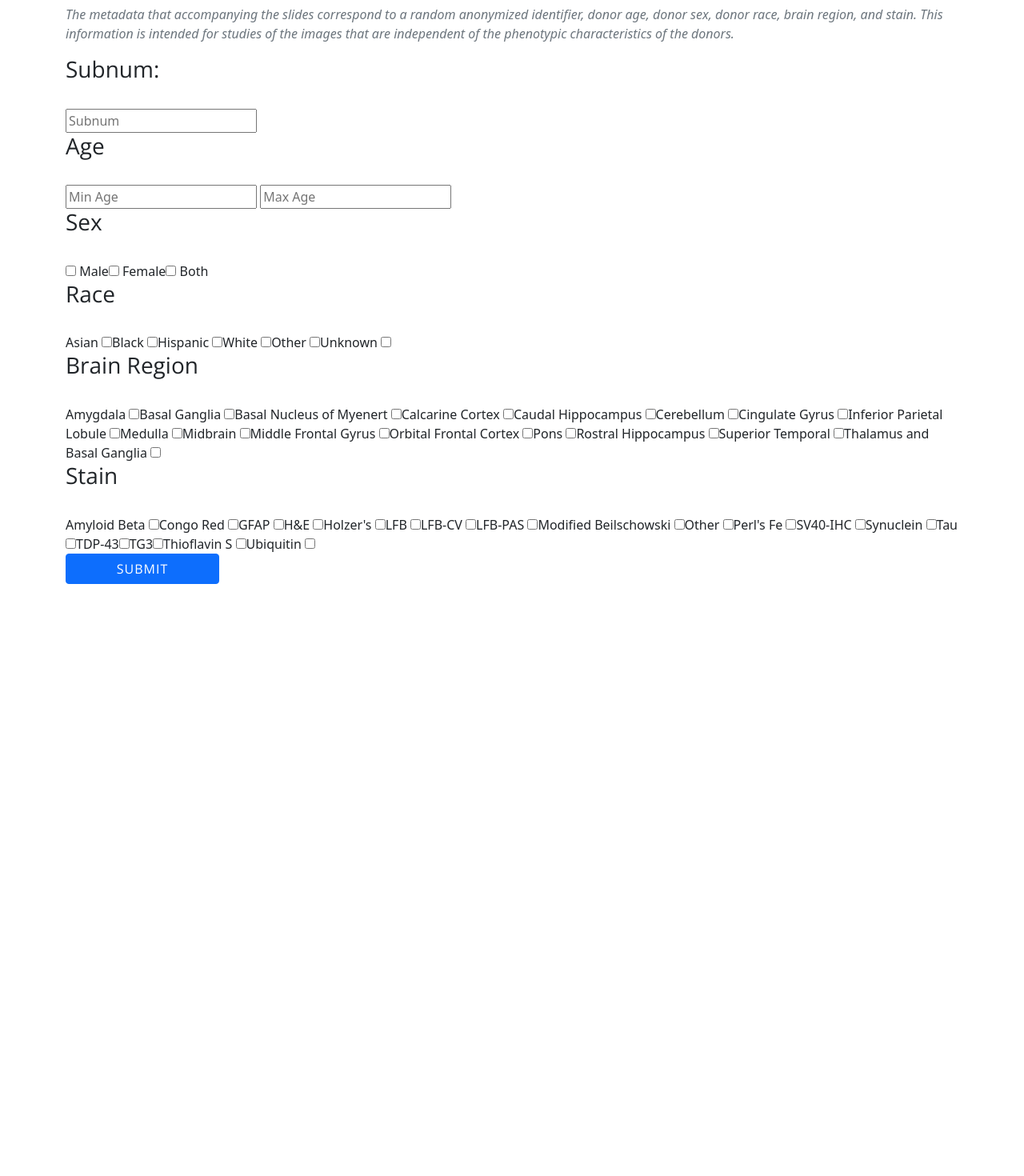
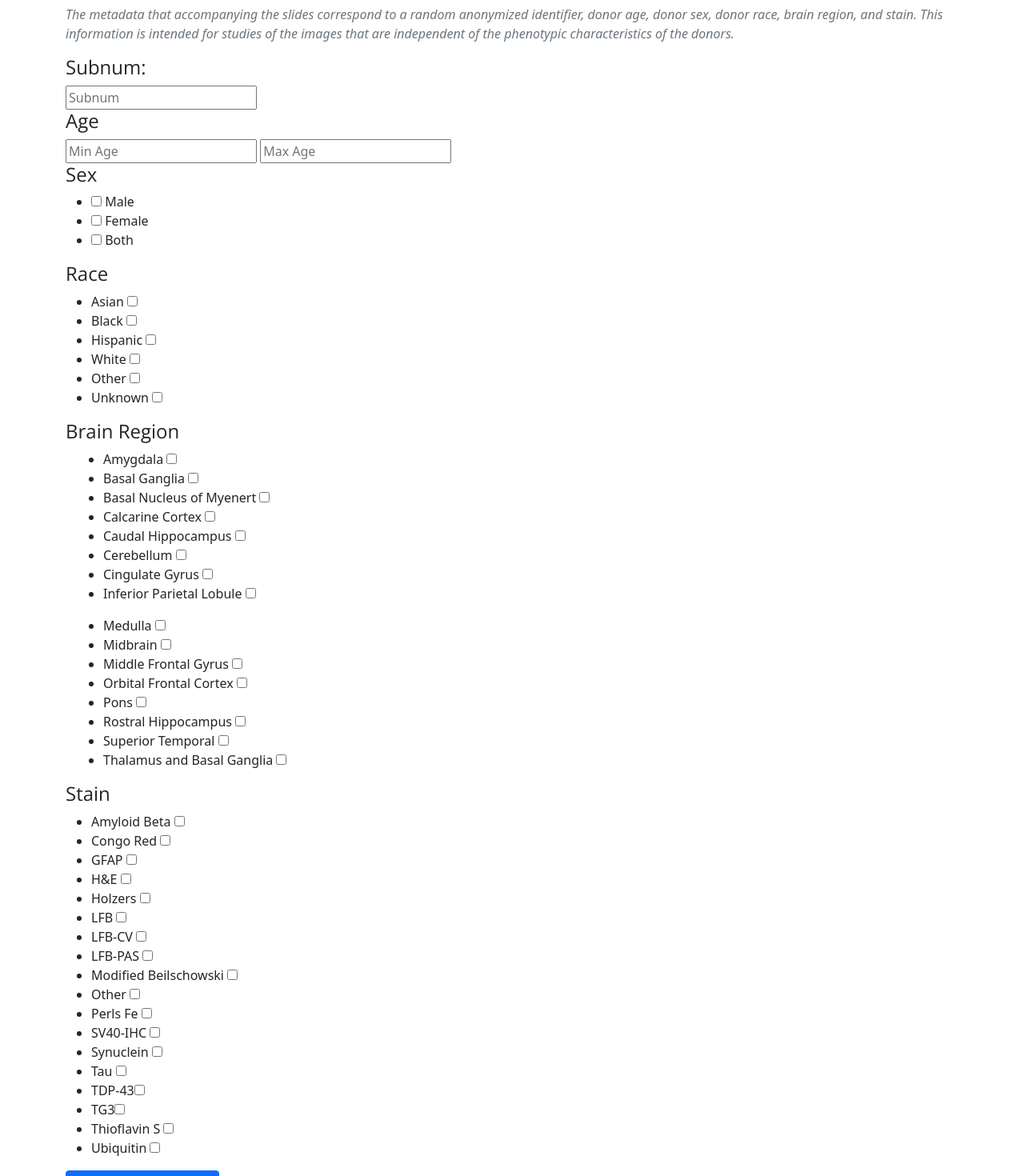
Before and after one commit to Akouvik/nbtr-web, a React (Create React App) app: page /slides in a window 1280 px wide. Shown: the part 380-1850 px from the top of the page at 80% size. Before the commit the page ends 1110 px from the top, so only its background shows below. Built offline with nearby package versions, Linux system fonts and the light colour scheme.

Commit message:
checkboxes implemented for slides

```diff
--- a/src/routes/Slides/SlideFormsandInputs.js
+++ b/src/routes/Slides/SlideFormsandInputs.js
@@ -9,73 +9,88 @@ const SlideFormsandInputs = () =>{
         <form className="slideform" onSubmit={handleSubmit} >
             <div className="mx-auto">
              <div>
-                <h3> Subnum: </h3>  <br/>
+                <h4> Subnum: </h4>
                 <input type="text" placeholder="Subnum" name="subnum" />
              </div>
 
             <div>
-                <h3> Age </h3>  <br/>
+                <h4> Age </h4>
                 <input type="number" placeholder="Min Age" /> <input type="number" placeholder="Max Age" />
             </div>
 
             <div>
-                <h3> Sex </h3>  <br/>
-                    <input type="checkbox" /> Male
-                    <input type="checkbox" /> Female
-                    <input type="checkbox" /> Both
+                <h4> Sex </h4>
+                <ul>
+                    <li> <input type="checkbox" /> Male </li>
+                    <li> <input type="checkbox" /> Female </li>
+                    <li> <input type="checkbox" /> Both </li>
+                </ul>
             </div>
 
             <div>
-                <h3>Race</h3>  <br/>
-                   Asian <input type="checkbox" />
-                   Black <input type="checkbox" />
-                    Hispanic <input type="checkbox" />
-                    White <input type="checkbox" />
-                    Other <input type="checkbox" />
-                    Unknown <input type="checkbox" />
+                <h4>Race</h4>
+                <ul>
+                    <li>Asian <input type="checkbox" /></li>
+                   <li> Black <input type="checkbox" /></li>
+                    <li> Hispanic <input type="checkbox" /></li>
+                     <li>White <input type="checkbox" /></li>
+                    <li> Other <input type="checkbox" /></li>
+                    <li> Unknown <input type="checkbox" /></li>
+                </ul>
             </div>
 
             <div>
-                <h3>Brain Region</h3> <br/>
-                    Amygdala <input type="checkbox" />
-                   Basal Ganglia <input type="checkbox" />
-                    Basal Nucleus of Myenert <input type="checkbox" />
-                    Calcarine Cortex <input type="checkbox" />
-                    Caudal Hippocampus <input type="checkbox" />
-                    Cerebellum <input type="checkbox" />
-                    Cingulate Gyrus <input type="checkbox" />
-                    Inferior Parietal Lobule <input type="checkbox" />
-                    Medulla <input type="checkbox" />
-                    Midbrain <input type="checkbox" />
-                    Middle Frontal Gyrus <input type="checkbox" />
-                    Orbital Frontal Cortex <input type="checkbox" />
-                    Pons <input type="checkbox" />
-                    Rostral Hippocampus <input type="checkbox" />
-                    Superior Temporal <input type="checkbox" />
-                    Thalamus and Basal Ganglia <input type="checkbox" />
+                <h4>Brain Region</h4>
+                <div className="col-lg-6 ">
+                <ul>
+                    <li> Amygdala <input type="checkbox" /> </li>
+                    <li> Basal Ganglia <input type="checkbox" /> </li>
+                    <li>  Basal Nucleus of Myenert <input type="checkbox" /></li>
+                    <li>  Calcarine Cortex <input type="checkbox" /></li>
+                    <li>  Caudal Hippocampus <input type="checkbox" /></li>
+                    <li>  Cerebellum <input type="checkbox" /></li>
+                    <li>  Cingulate Gyrus <input type="checkbox" /></li>
+                    <li>  Inferior Parietal Lobule <input type="checkbox" /></li>
+                </ul>
+                </div>
+
+                <div className="col-lg-6">
+                    <ul>
+                        <li> Medulla <input type="checkbox" /></li>
+                        <li> Midbrain <input type="checkbox" /></li>
+                        <li> Middle Frontal Gyrus <input type="checkbox" /></li>
+                        <li> Orbital Frontal Cortex <input type="checkbox" /></li>
+                        <li>  Pons <input type="checkbox" /></li>
+                        <li>  Rostral Hippocampus <input type="checkbox" /></li>
+                        <li> Superior Temporal <input type="checkbox" /></li>
+                        <li> Thalamus and Basal Ganglia <input type="checkbox" /></li>
+                    </ul>
+                </div>
             </div>
 
 
             <div>
-                <h3>Stain</h3>  <br/>
-                    Amyloid Beta <input type="checkbox" />
-                    Congo Red <input type="checkbox" />
-                    GFAP <input type="checkbox" />
-                    H&E <input type="checkbox" />
-                    Holzer's <input type="checkbox" />
-                    LFB <input type="checkbox" />
-                    LFB-CV <input type="checkbox" />
-                    LFB-PAS <input type="checkbox" />
-                    Modified Beilschowski <input type="checkbox" />
-                    Other <input type="checkbox" />
-                    Perl's Fe <input type="checkbox" />
-                    SV40-IHC <input type="checkbox" />
-                    Synuclein <input type="checkbox" />
-                    Tau <input type="checkbox" />
-                    TDP-43<input type="checkbox" />
-                    TG3<input type="checkbox" />
-                    Thioflavin S <input type="checkbox" />
-                    Ubiquitin <input type="checkbox" />
+                <h4>Stain</h4>
+                <ul>
+                    <li> Amyloid Beta <input type="checkbox" /></li>
+                    <li> Congo Red <input type="checkbox" /></li>
+                    <li> GFAP <input type="checkbox" /></li>
+                    <li> H&E <input type="checkbox" /></li>
+                    <li> Holzers <input type="checkbox" /></li>
+                    <li> LFB <input type="checkbox" /></li>
+                    <li> LFB-CV <input type="checkbox" /></li>
+                    <li> LFB-PAS <input type="checkbox" /></li>
+                     <li>Modified Beilschowski <input type="checkbox" /></li>
+                    <li> Other <input type="checkbox" /></li>
+                     <li>Perls Fe <input type="checkbox" /></li>
+                   <li>  SV40-IHC <input type="checkbox" /></li>
+                    <li> Synuclein <input type="checkbox" /></li>
+                    <li> Tau <input type="checkbox" /></li>
+                    <li> TDP-43<input type="checkbox" /></li>
+                     <li>TG3<input type="checkbox" /></li>
+                     <li>Thioflavin S <input type="checkbox" /></li>
+                    <li> Ubiquitin <input type="checkbox" /></li>
+                    </ul>
             </div>
 
             <input type="Submit" class="btn btn-primary submitbtn" id="submitQueryinput"/>
```
